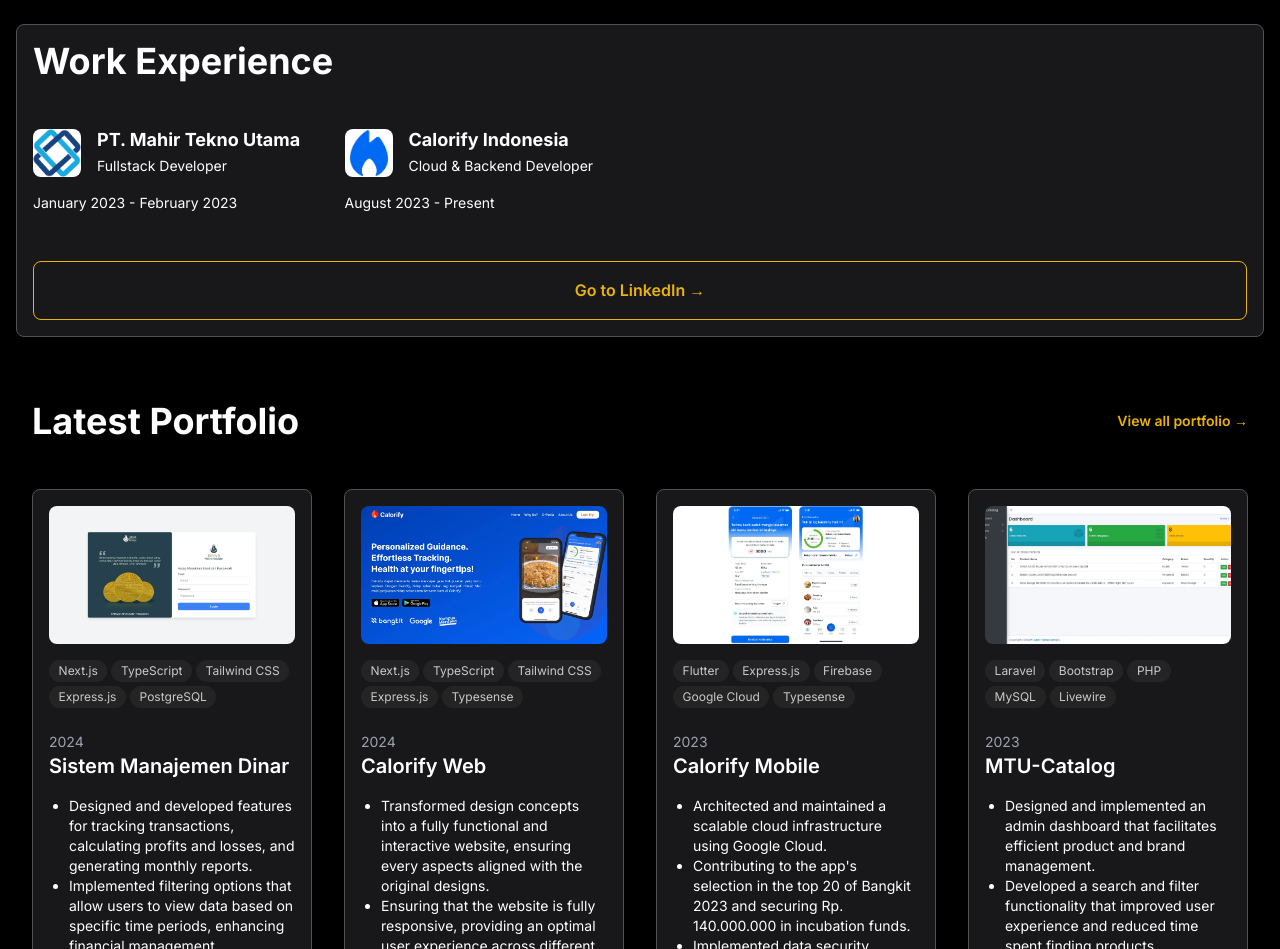
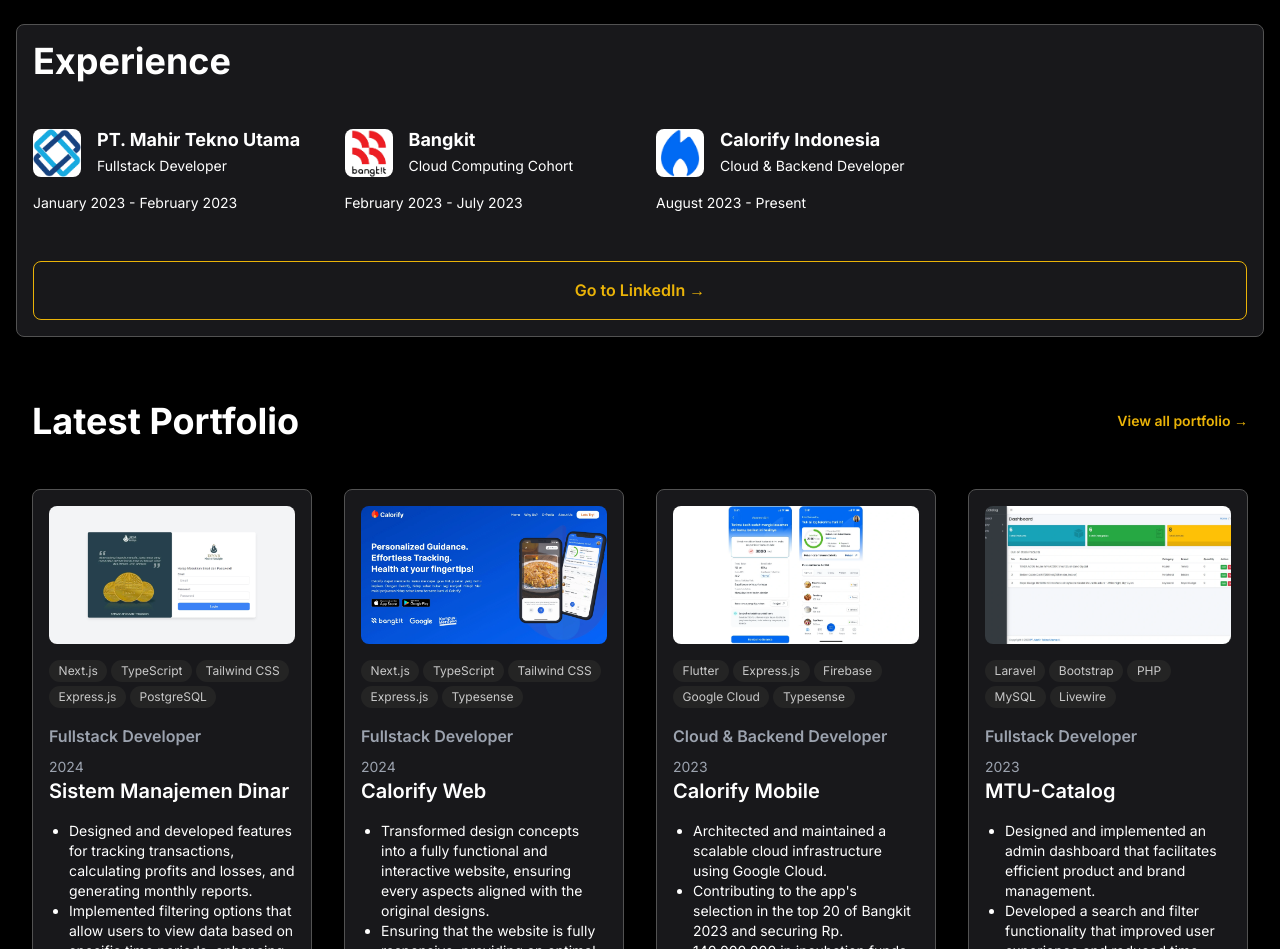
Before and after one commit to hyperk1ll/next-js-portfolio, a Next.js app: page / in a window 1280 px wide. Shown: the part 780-1729 px from the top of the page. Built offline with nearby package versions, Linux system fonts and the light colour scheme.

Commit message:
add bangkit as experience

```diff
--- a/src/app/page.tsx
+++ b/src/app/page.tsx
@@ -109,7 +109,7 @@
 
       {/* work experience */}
       <Container className="space-y-12 overflow-hidden rounded-lg border-2 border-[#eaeaea] bg-zinc-50 p-4 dark:border dark:border-neutral-600 dark:bg-zinc-900">
-        <h2 className="text-2xl font-bold lg:text-4xl">Work Experience</h2>
+        <h2 className="text-2xl font-bold lg:text-4xl">Experience</h2>
 
         <div className="grid grid-cols-1 gap-8 lg:grid-cols-4">
           {workData.slice(0, 4).map((work) => (
--- a/src/components/portfolio.tsx
+++ b/src/components/portfolio.tsx
@@ -45,11 +45,16 @@
             className="object-cover"
           />
         </div>
-        <div className="mb-6 flex flex-wrap gap-1">
+        <div className="mb-4 flex flex-wrap gap-1">
           {portfolio.tags.map((tag) => (
             <Pill key={tag}>{tag}</Pill>
           ))}
         </div>
+
+        {/* role */}
+        <p className="mb-2 text-m font-semibold text-black dark:text-gray-400">
+          {portfolio.role}
+        </p>
 
         <p className="text-sm text-gray-500 dark:text-gray-400">
           {portfolio.year}
--- a/src/data/portfolio-data.tsx
+++ b/src/data/portfolio-data.tsx
@@ -1,6 +1,7 @@
 export type PortfolioType = {
   url?: string;
   urlMissingReason?: string;
+  role: string;
   year: number;
   title: string;
   description: string[];
@@ -17,6 +18,7 @@
 export const portfolioData: PortfolioType[] = [
   {
     url: "https://dinarkr-fe.vercel.app/",
+    role: "Fullstack Developer",
     year: 2024,
     title: "Sistem Manajemen Dinar",
     description: [
@@ -29,6 +31,7 @@
   },
   {
     url: "https://calorify.id/",
+    role: "Fullstack Developer",
     year: 2024,
     title: "Calorify Web",
     description: [
@@ -41,6 +44,7 @@
   },
   {
     url: "https://apps.apple.com/id/app/calorify/id6476380738",
+    role: "Cloud & Backend Developer",
     year: 2023,
     title: "Calorify Mobile",
     description: [
@@ -65,6 +69,7 @@
   // },
   {
     urlMissingReason: "Only available for internal use",
+    role: "Fullstack Developer",
     year: 2023,
     title: "MTU-Catalog",
     description: [
--- a/src/data/work.ts
+++ b/src/data/work.ts
@@ -11,6 +11,7 @@
 import freelancer from "@/assets/work/freelancer.webp";
 import logoCalorify from "@/assets/work/logo_calorify.png";
 import logoMtu from "@/assets/work/logo_mtu.png";
+import logoBangkit from "@/assets/work/logo_bangkit.png";
 
 export const monthNames = [
   "January",
@@ -40,6 +41,15 @@
   },
   {
     yearStart: 2023,
+    monthStart: 1,
+    yearEnd: 2023,
+    monthEnd: 6,
+    companyName: "Bangkit",
+    companyLogo: logoBangkit.src,
+    jobTitle: "Cloud Computing Cohort",
+  },
+  {
+    yearStart: 2023,
     monthStart: 7,
     companyName: "Calorify Indonesia",
     companyLogo: logoCalorify.src,
```
Also changed, not shown: src/assets/work/logo_bangkit.png (added).
